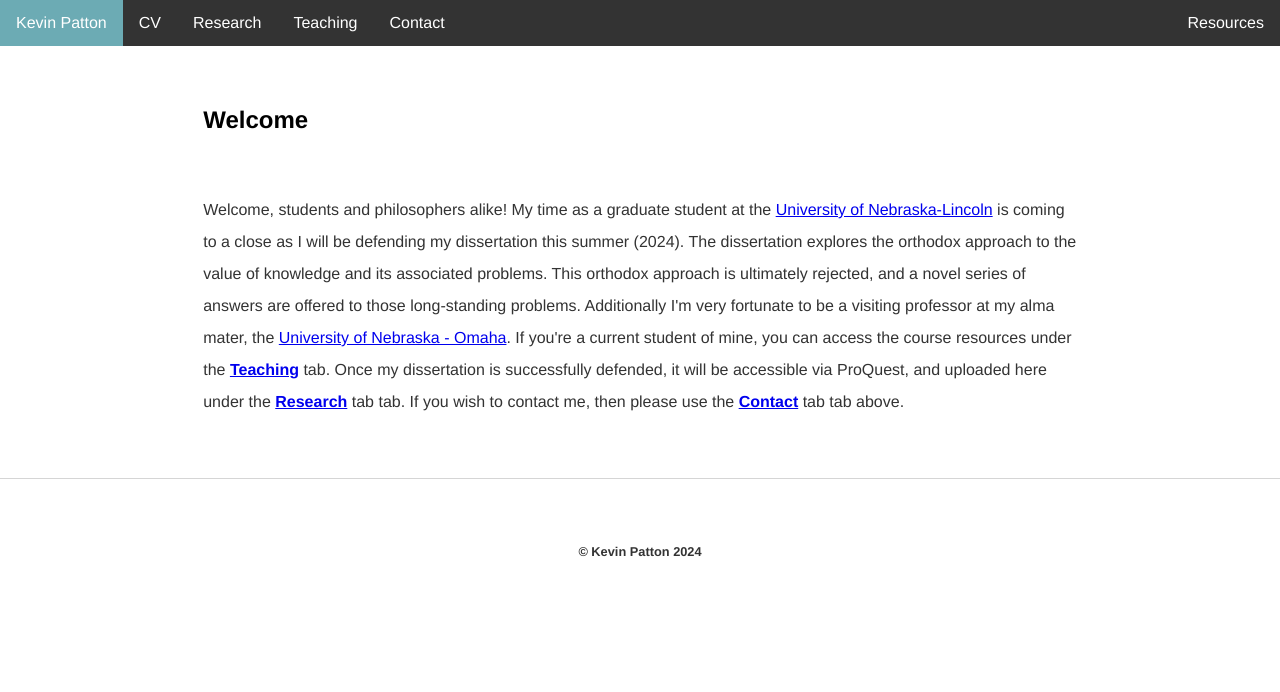
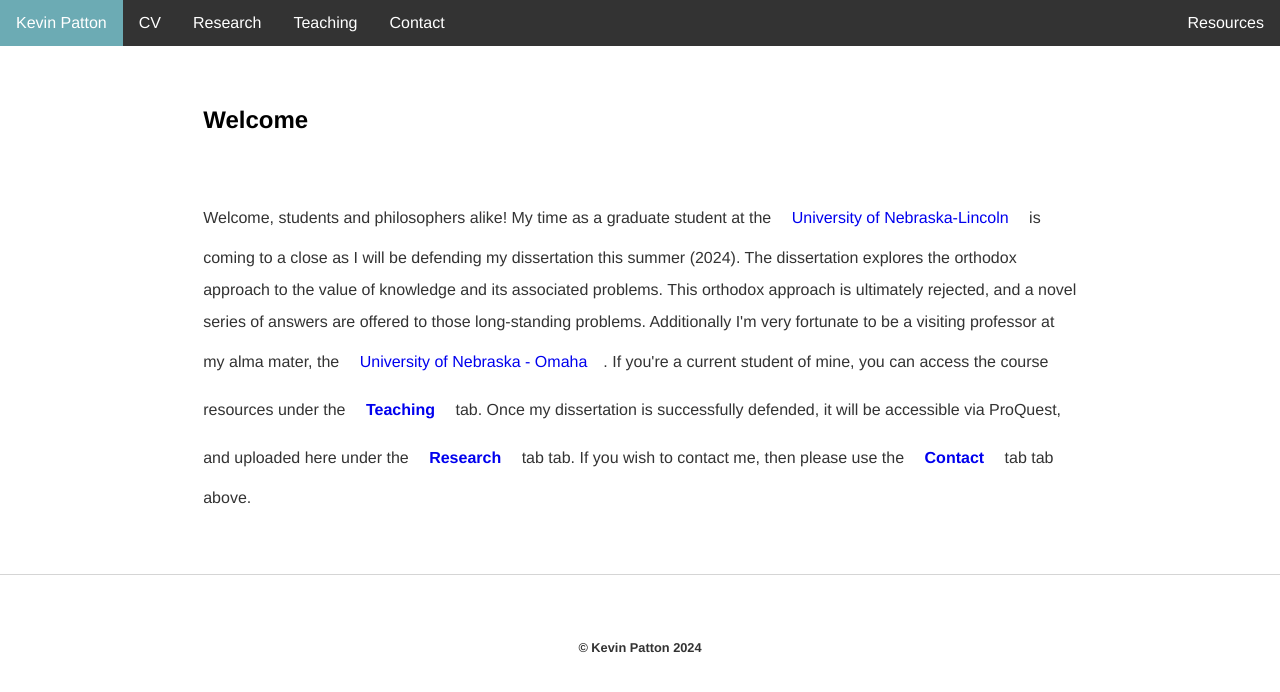
Before and after one commit to kevinjpatton/kevinjpatton.github.io, a Jekyll site: the page built from index.html, in a window 1280 px wide. Shown: the top 692 px of the page. Built offline with Jekyll 4.4.1, drawn with Linux system fonts in a browser that asks for light colours; Markdown is read by kramdown in place of the engine named in the settings.

Commit message:
Update main.css

```diff
--- a/css/main.css
+++ b/css/main.css
@@ -180,7 +180,7 @@ table, th, td {  /* This will apply the font to the entire table */
   display: inline-block;
   padding: 8px;
   color: white;
-  background-color: #000;
+  background-color: #333;
   text-align: center;
   cursor: pointer;
   width: 100%;
@@ -189,3 +189,28 @@ table, th, td {  /* This will apply the font to the entire table */
 .button:hover {
   background-color: #555;
 }
+
+a {
+  text-decoration: none;
+  display: inline-block;
+  padding: 8px 16px;
+}
+
+a:hover {
+  background-color: #6cabb4;
+  color: black;
+}
+
+.previous {
+  background-color: #f1f1f1;
+  color: black;
+}
+
+.next {
+  background-color: #04AA6D;
+  color: white;
+}
+
+.round {
+  border-radius: 50%;
+}
```
